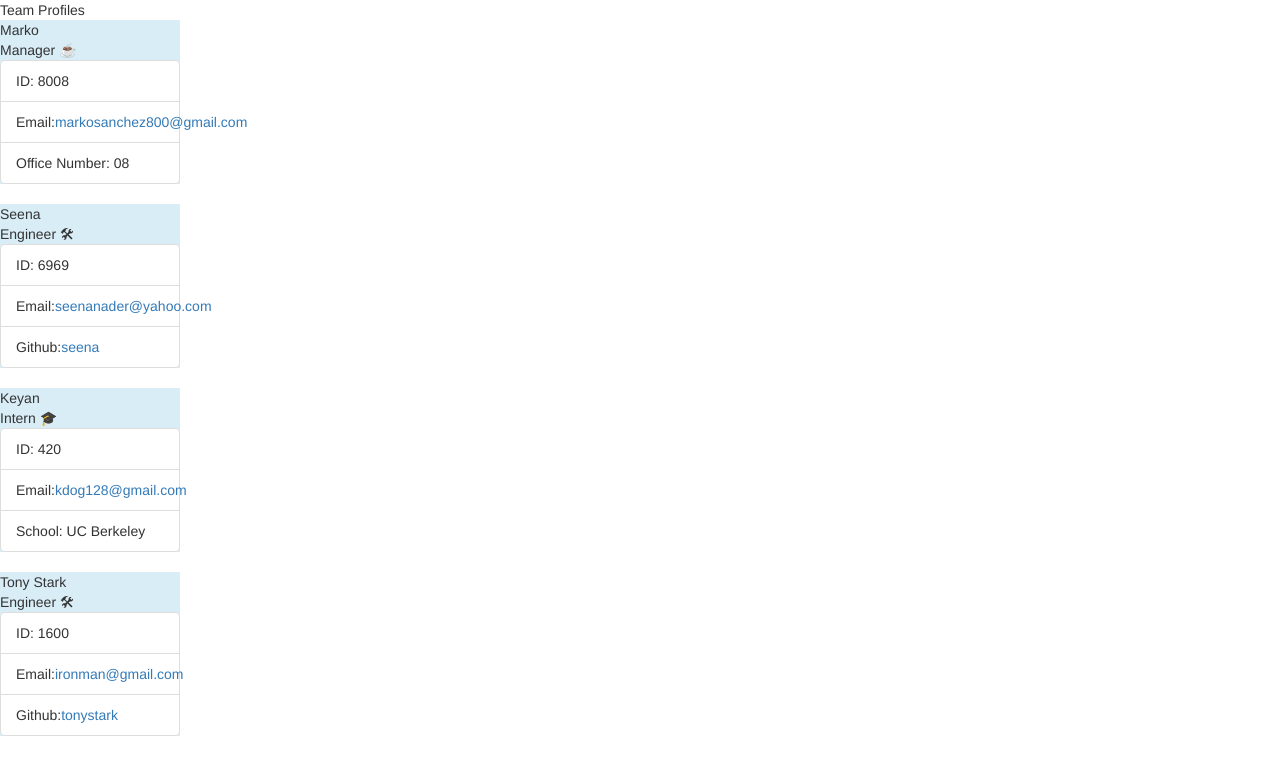
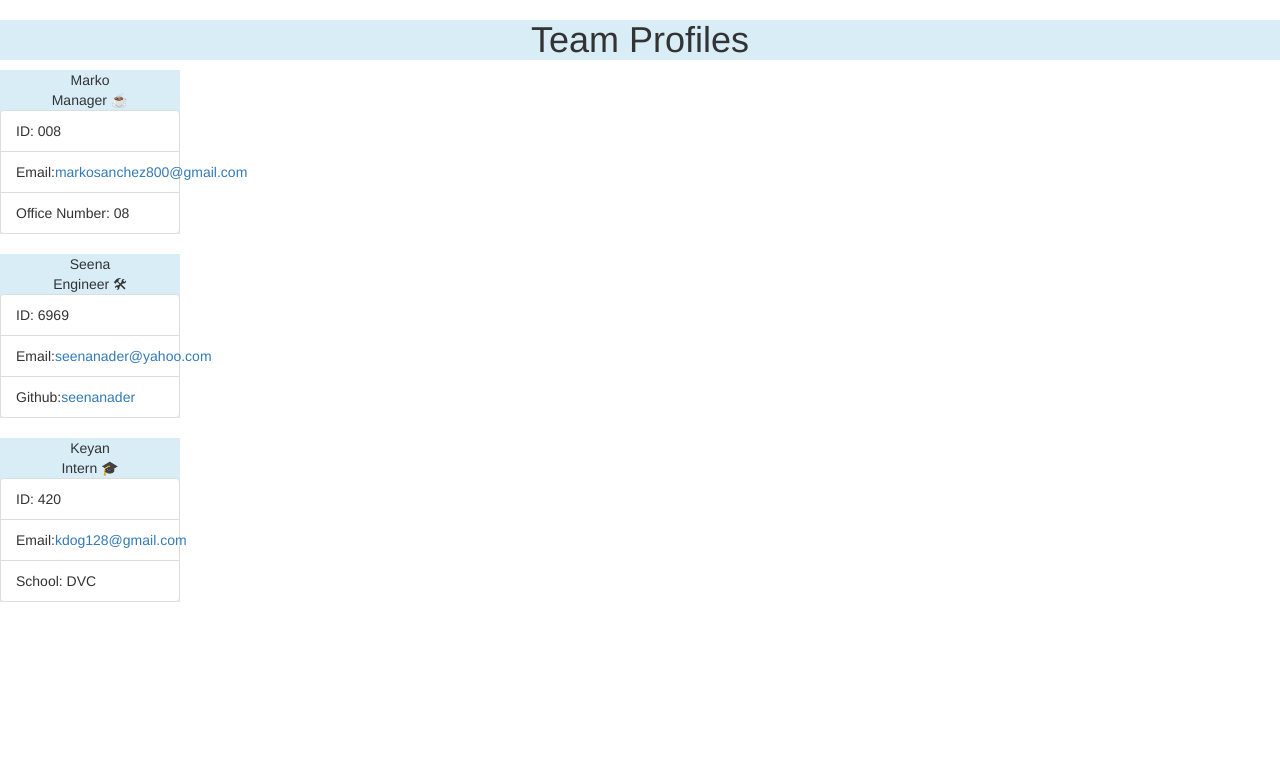
Before and after one commit to markosanchez800/team-profile-generator, a plain HTML site: page teamprofile.html in a window 1280 px wide. Drawn offline with nearby package versions, Linux system fonts and the light colour scheme.

Commit message:
added styling to header and name/role elements

```diff
--- a/teamprofile.html
+++ b/teamprofile.html
@@ -10,50 +10,39 @@
             <link rel="stylesheet" href="https://stackpath.bootstrapcdn.com/bootstrap/3.4.1/css/bootstrap.min.css" integrity="sha384-HSMxcRTRxnN+Bdg0JdbxYKrThecOKuH5zCYotlSAcp1+c8xmyTe9GYg1l9a69psu" crossorigin="anonymous">
         </head>
         <body>
-        <header class="d-flex flex-wrap justify-content-center py-3 mb-4 border-bottom">
-        Team Profiles
+        <header class="text-center border-bottom bg-info">
+        <h1>Team Profiles</h1>
         </header>
 
         <div class="card text-dark bg-info mb-3" style="max-width: 18rem;">
-        <div class="card-header">Marko</div>
-        <div class="card-header">Manager ☕️</div>
+        <div class="card-header text-center">Marko</div>
+        <div class="card-header text-center">Manager ☕️</div>
         <div class="card-body">
         <ul class="list-group list-group-flush">
-        <li class="list-group-item">ID: 8008</li>
+        <li class="list-group-item">ID: 008</li>
         <li class="list-group-item">Email:<a href="mailto:markosanchez800@gmail.com">markosanchez800@gmail.com</a></li>
         <li class="list-group-item">Office Number: 08</li>
         </div>
         </div>
 
                              <div class="card text-dark bg-info mb-3" style="max-width: 18rem;">
-                             <div class="card-header">Seena</div>
-                             <div class="card-header">Engineer 🛠</div>
+                             <div class="card-header text-center">Seena</div>
+                             <div class="card-header text-center">Engineer 🛠</div>
                              <div class="card-body">
                              <ul class="list-group list-group-flush">
                              <li class="list-group-item">ID: 6969</li>
                              <li class="list-group-item">Email:<a href="mailto:seenanader@yahoo.com">seenanader@yahoo.com</a></li>
-                             <li class="list-group-item">Github:<a href="https://github.com/seena">seena</a></li>
+                             <li class="list-group-item">Github:<a href="https://github.com/seenanader">seenanader</a></li>
                              </div>
                              </div>
 
                             <div class="card text-dark bg-info mb-3" style="max-width: 18rem;">
-                             <div class="card-header">Keyan</div>
-                             <div class="card-header">Intern 🎓</div>
+                             <div class="card-header text-center">Keyan</div>
+                             <div class="card-header text-center">Intern 🎓</div>
                              <div class="card-body">
                              <ul class="list-group list-group-flush">
                              <li class="list-group-item">ID: 420</li>
                              <li class="list-group-item">Email:<a href="mailto:kdog128@gmail.com">kdog128@gmail.com</a></li>
-                             <li class="list-group-item">School: UC Berkeley</li>
+                             <li class="list-group-item">School: DVC</li>
                              </div>
                              </div>
-
-                             <div class="card text-dark bg-info mb-3" style="max-width: 18rem;">
-                             <div class="card-header">Tony Stark</div>
-                             <div class="card-header">Engineer 🛠</div>
-                             <div class="card-body">
-                             <ul class="list-group list-group-flush">
-                             <li class="list-group-item">ID: 1600</li>
-                             <li class="list-group-item">Email:<a href="mailto:ironman@gmail.com">ironman@gmail.com</a></li>
-                             <li class="list-group-item">Github:<a href="https://github.com/tonystark">tonystark</a></li>
-                             </div>
-                             </div>
```
Also changed, not shown: index.js (+8 -8 lines).
